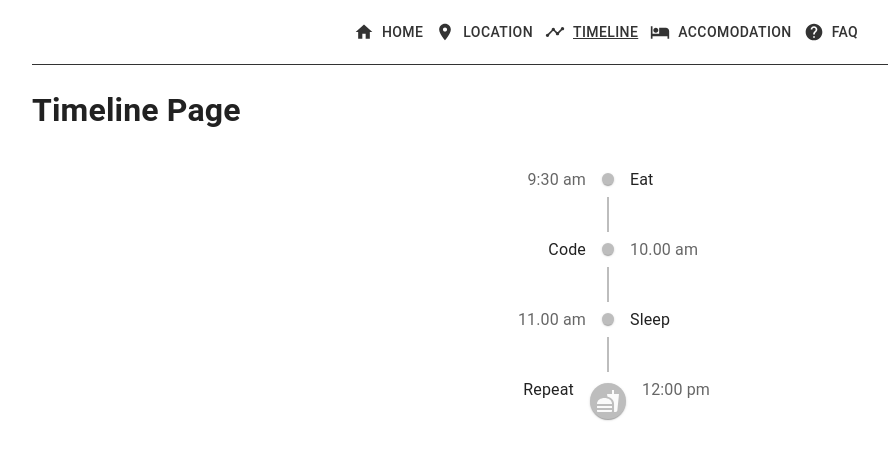
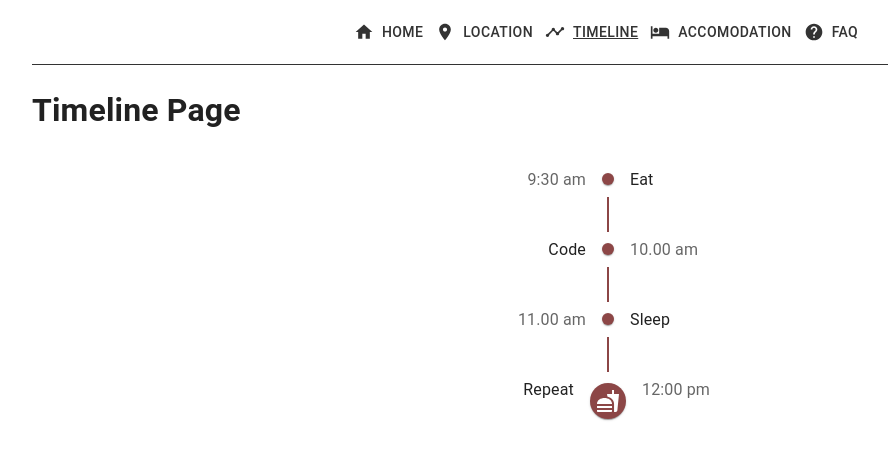
Before and after one commit to gordonwoodbine/weddingsite-clone, a Next.js app: page /timeline in a window 1280 px wide. Shown: the top 460 px of the page, without its empty margins (32-920 px from the left). Built offline with nearby package versions, Linux system fonts and the light colour scheme.

Commit message:
use one of the colour scheme for primary colour

```diff
--- a/components/TimelineStructure/TimelineStructure.js
+++ b/components/TimelineStructure/TimelineStructure.js
@@ -28,6 +28,7 @@ const events = [
   },
 ];
 
+
 const TimelineStructure = () => {
   return (
     <Timeline position='alternate'>
@@ -37,8 +38,8 @@ const TimelineStructure = () => {
             {e.time}
           </TimelineOppositeContent>
           <TimelineSeparator>
-            {e.icon ? <TimelineDot>{e.icon}</TimelineDot> : <TimelineDot />}
-            {i !== events.length - 1 ? <TimelineConnector /> : null}
+            {e.icon ? <TimelineDot color="primary">{e.icon}</TimelineDot> : <TimelineDot color="primary" />}
+            {i !== events.length - 1 ? <TimelineConnector sx={{ bgcolor: 'primary.main' }} /> : null}
           </TimelineSeparator>
           <TimelineContent>{e.event}</TimelineContent>
         </TimelineItem>
--- a/package.json
+++ b/package.json
@@ -14,6 +14,7 @@
   "dependencies": {
     "@emotion/react": "^11.10.6",
     "@emotion/styled": "^11.10.6",
+    "@material-ui/lab": "^4.0.0-alpha.61",
     "@mui/icons-material": "^5.11.11",
     "@mui/lab": "^5.0.0-alpha.123",
     "@mui/material": "^5.11.12",
--- a/pages/_app.js
+++ b/pages/_app.js
@@ -4,10 +4,11 @@ import Layout from '../components/Layout';
 const theme = createTheme({
   palette: {
     primary: {
-      main: '#65081F',
+      main: '#8C4646',
     },
   },
 });
+
 
 const App = ({ Component, pageProps }) => {
   return (
--- a/pages/global.css
+++ b/pages/global.css
@@ -1,3 +1,7 @@
 /* * {
   box-sizing: border-box;
 } */
+
+html {
+  background-color: '#d8d7d9';
+}
```
